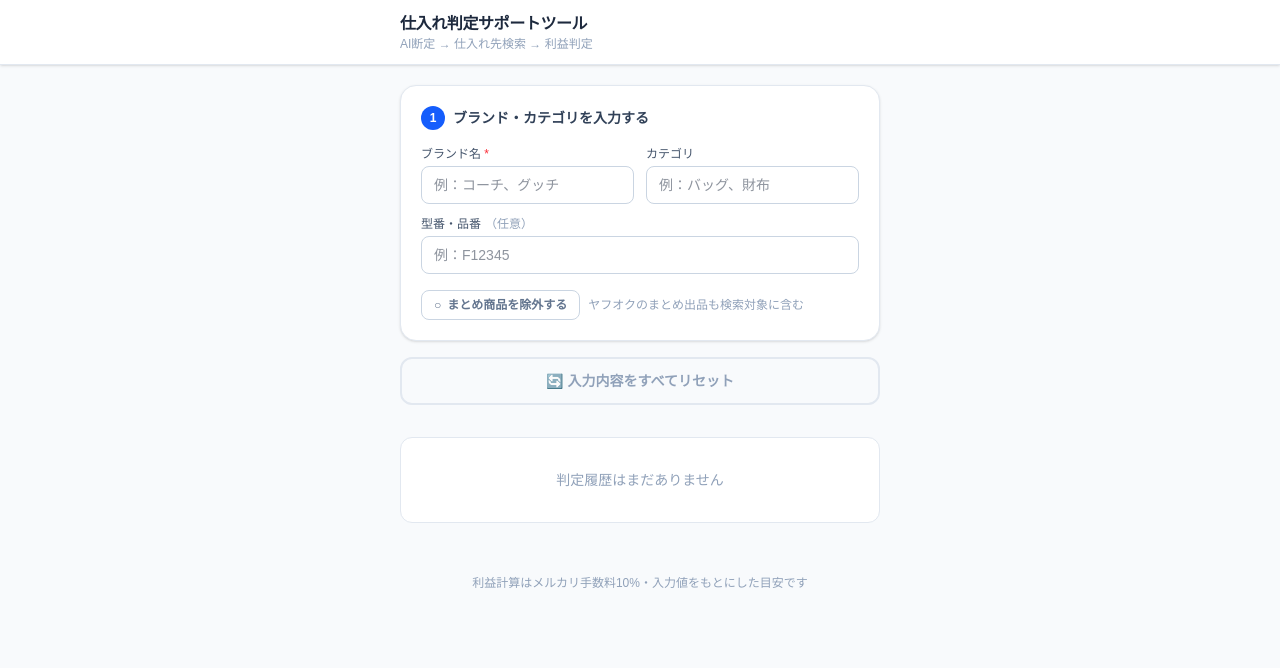
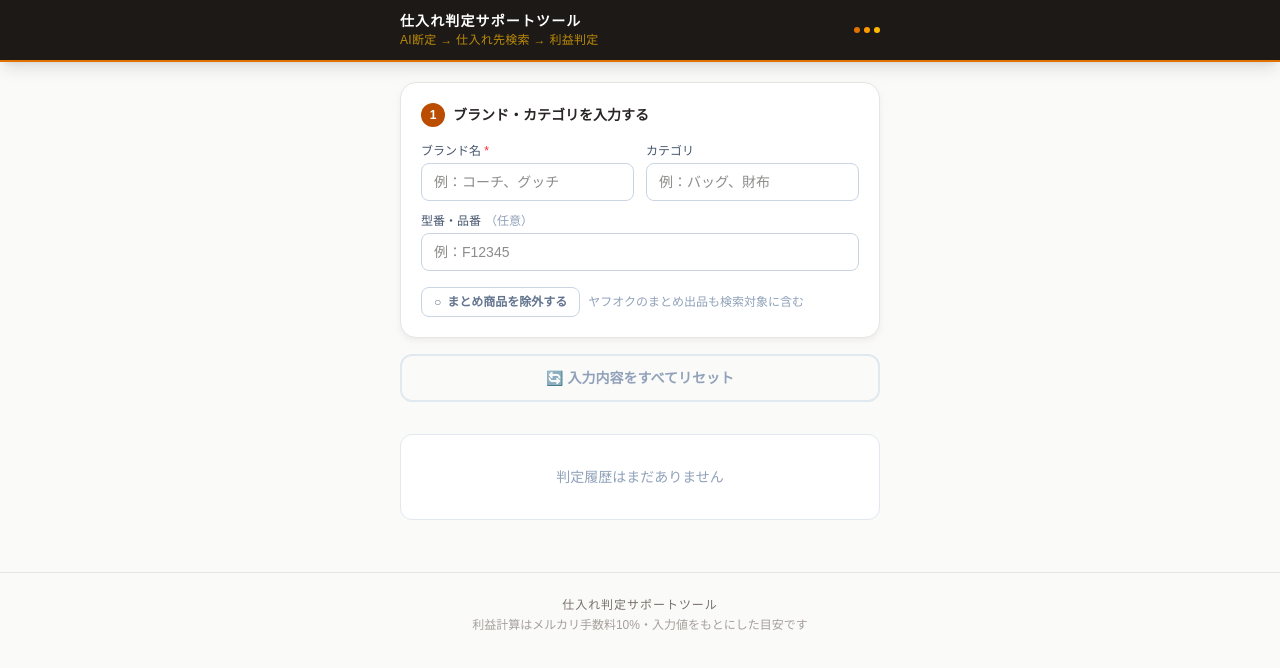
Before and after one commit to syosi1192-wq/shiire-hantei, a Next.js app: page / in a window 1280 px wide. Shown: the top 668 px of the page. Built offline with nearby package versions, Linux system fonts and the light colour scheme.

Commit message:
design: 高級感デザインへ刷新（ダーク×ゴールドテーマ、明朝体ヘッダー）

```diff
--- a/app/components/JudgementPhase.tsx
+++ b/app/components/JudgementPhase.tsx
@@ -281,7 +281,7 @@ export default function JudgementPhase({
 
       <button
         onClick={onBack}
-        className="w-full py-3 border border-slate-300 text-slate-600 rounded-xl font-semibold text-sm hover:bg-slate-100 transition-colors"
+        className="w-full py-3 border-2 border-stone-300 text-stone-600 rounded-xl font-semibold text-sm hover:bg-stone-100 hover:border-stone-400 transition-colors tracking-wide"
       >
         ← 別の商品を探す
       </button>
--- a/app/components/ResearchPhase.tsx
+++ b/app/components/ResearchPhase.tsx
@@ -418,12 +418,12 @@ export default function ResearchPhase({ onJudge }: Props) {
   return (
     <div className="space-y-4">
       {/* ── 検索フォーム ── */}
-      <div className="bg-white border border-slate-200 rounded-2xl p-5 shadow-sm space-y-4">
+      <div className="bg-white border border-stone-200 rounded-2xl p-5 shadow-md shadow-stone-200/50 space-y-4">
 
         {/* Step 1 */}
         <div className="flex items-center gap-2">
-          <span className="w-6 h-6 bg-blue-600 text-white rounded-full text-xs flex items-center justify-center font-bold flex-shrink-0">1</span>
-          <h2 className="text-sm font-bold text-slate-700">ブランド・カテゴリを入力する</h2>
+          <span className="w-6 h-6 bg-amber-700 text-white rounded-full text-xs flex items-center justify-center font-bold flex-shrink-0">1</span>
+          <h2 className="text-sm font-bold text-stone-800">ブランド・カテゴリを入力する</h2>
         </div>
         <div className="grid grid-cols-2 gap-3">
           <div>
@@ -435,7 +435,7 @@ export default function ResearchPhase({ onJudge }: Props) {
               value={brand}
               onChange={(e) => setBrand(e.target.value)}
               placeholder="例：コーチ、グッチ"
-              className="w-full px-3 py-2 border border-slate-300 rounded-lg text-sm focus:outline-none focus:ring-2 focus:ring-blue-400 bg-white"
+              className="w-full px-3 py-2 border border-slate-300 rounded-lg text-sm focus:outline-none focus:ring-2 focus:ring-amber-400 bg-white"
             />
           </div>
           <div>
@@ -445,7 +445,7 @@ export default function ResearchPhase({ onJudge }: Props) {
               value={category}
               onChange={(e) => setCategory(e.target.value)}
               placeholder="例：バッグ、財布"
-              className="w-full px-3 py-2 border border-slate-300 rounded-lg text-sm focus:outline-none focus:ring-2 focus:ring-blue-400 bg-white"
+              className="w-full px-3 py-2 border border-slate-300 rounded-lg text-sm focus:outline-none focus:ring-2 focus:ring-amber-400 bg-white"
             />
           </div>
           <div className="col-span-2">
@@ -458,7 +458,7 @@ export default function ResearchPhase({ onJudge }: Props) {
               value={modelNumber}
               onChange={(e) => setModelNumber(e.target.value)}
               placeholder="例：F12345"
-              className="w-full px-3 py-2 border border-slate-300 rounded-lg text-sm focus:outline-none focus:ring-2 focus:ring-blue-400 bg-white"
+              className="w-full px-3 py-2 border border-slate-300 rounded-lg text-sm focus:outline-none focus:ring-2 focus:ring-amber-400 bg-white"
             />
           </div>
         </div>
@@ -490,8 +490,8 @@ export default function ResearchPhase({ onJudge }: Props) {
 
             {/* Step 2 */}
             <div className="flex items-center gap-2">
-              <span className="w-6 h-6 bg-red-500 text-white rounded-full text-xs flex items-center justify-center font-bold flex-shrink-0">2</span>
-              <h2 className="text-sm font-bold text-slate-700">メルカリで相場を確認する</h2>
+              <span className="w-6 h-6 bg-stone-800 text-white rounded-full text-xs flex items-center justify-center font-bold flex-shrink-0">2</span>
+              <h2 className="text-sm font-bold text-stone-800">メルカリで相場を確認する</h2>
             </div>
             {/* 商品状態フィルター（メルカリ） */}
             <div>
@@ -527,7 +527,7 @@ export default function ResearchPhase({ onJudge }: Props) {
               href={mercariUrl}
               target="_blank"
               rel="noopener noreferrer"
-              className="flex items-center justify-center gap-2 w-full py-2.5 bg-red-500 hover:bg-red-600 text-white rounded-xl font-semibold text-sm transition-colors"
+              className="flex items-center justify-center gap-2 w-full py-2.5 bg-rose-800 hover:bg-rose-900 text-white rounded-xl font-semibold text-sm transition-colors tracking-wide"
             >
               メルカリで「{baseKeyword}」の取引実績を確認 →
             </a>
@@ -628,12 +628,12 @@ export default function ResearchPhase({ onJudge }: Props) {
                         </ol>
                         <p className="text-indigo-600">※ 価格は任意です。商品名だけでも分析できます</p>
                       </div>
-                      {/* AIが3件自動ピックアップ */}
+                      {/* AIが8件自動ピックアップ */}
                       <button
                         type="button"
                         onClick={handleMercariSuggest}
                         disabled={mercariSuggestLoading}
-                        className="w-full py-2.5 bg-violet-600 hover:bg-violet-700 disabled:bg-slate-200 disabled:text-slate-400 text-white rounded-xl font-bold text-sm transition-colors flex items-center justify-center gap-2"
+                        className="w-full py-2.5 bg-amber-700 hover:bg-amber-800 disabled:bg-stone-200 disabled:text-stone-400 text-white rounded-xl font-bold text-sm transition-colors flex items-center justify-center gap-2"
                       >
                         {mercariSuggestLoading ? (
                           <>
@@ -690,7 +690,7 @@ export default function ResearchPhase({ onJudge }: Props) {
                   <button
                     onClick={handleMercariAnalyze}
                     disabled={!canAnalyze || mercariAnalysisLoading}
-                    className="w-full py-2.5 bg-indigo-600 hover:bg-indigo-700 disabled:bg-slate-200 disabled:text-slate-400 text-white rounded-xl font-bold text-sm transition-colors flex items-center justify-center gap-2"
+                    className="w-full py-2.5 bg-stone-800 hover:bg-stone-900 disabled:bg-stone-200 disabled:text-stone-400 text-white rounded-xl font-bold text-sm transition-colors flex items-center justify-center gap-2"
                   >
                     {mercariAnalysisLoading ? (
                       <>
@@ -773,8 +773,8 @@ export default function ResearchPhase({ onJudge }: Props) {
 
             {/* Step 3 */}
             <div className="flex items-center gap-2">
-              <span className="w-6 h-6 bg-blue-600 text-white rounded-full text-xs flex items-center justify-center font-bold flex-shrink-0">3</span>
-              <h2 className="text-sm font-bold text-slate-700">メルカリで確認した価格帯を入力</h2>
+              <span className="w-6 h-6 bg-amber-700 text-white rounded-full text-xs flex items-center justify-center font-bold flex-shrink-0">3</span>
+              <h2 className="text-sm font-bold text-stone-800">メルカリで確認した価格帯を入力</h2>
             </div>
             <div className="flex items-center gap-2">
               <div className="relative flex-1">
@@ -784,7 +784,7 @@ export default function ResearchPhase({ onJudge }: Props) {
                   onChange={(e) => setPriceMin(Number(e.target.value))}
                   placeholder="最小"
                   min={0}
-                  className="w-full pl-3 pr-7 py-2 border border-slate-300 rounded-lg text-sm focus:outline-none focus:ring-2 focus:ring-blue-400 bg-white"
+                  className="w-full pl-3 pr-7 py-2 border border-slate-300 rounded-lg text-sm focus:outline-none focus:ring-2 focus:ring-amber-400 bg-white"
                 />
                 <span className="absolute right-2 top-1/2 -translate-y-1/2 text-slate-400 text-xs">円</span>
               </div>
@@ -796,7 +796,7 @@ export default function ResearchPhase({ onJudge }: Props) {
                   onChange={(e) => setPriceMax(Number(e.target.value))}
                   placeholder="最大"
                   min={0}
-                  className="w-full pl-3 pr-7 py-2 border border-slate-300 rounded-lg text-sm focus:outline-none focus:ring-2 focus:ring-blue-400 bg-white"
+                  className="w-full pl-3 pr-7 py-2 border border-slate-300 rounded-lg text-sm focus:outline-none focus:ring-2 focus:ring-amber-400 bg-white"
                 />
                 <span className="absolute right-2 top-1/2 -translate-y-1/2 text-slate-400 text-xs">円</span>
               </div>
@@ -822,7 +822,7 @@ export default function ResearchPhase({ onJudge }: Props) {
                   onChange={(e) => setTargetMarginRate(Number(e.target.value))}
                   min={0}
                   max={100}
-                  className="w-full pl-3 pr-7 py-2 border border-slate-300 rounded-lg text-sm focus:outline-none focus:ring-2 focus:ring-blue-400 bg-white"
+                  className="w-full pl-3 pr-7 py-2 border border-slate-300 rounded-lg text-sm focus:outline-none focus:ring-2 focus:ring-amber-400 bg-white"
                 />
                 <span className="absolute right-2 top-1/2 -translate-y-1/2 text-slate-400 text-xs">%</span>
               </div>
@@ -832,8 +832,8 @@ export default function ResearchPhase({ onJudge }: Props) {
 
             {/* Step 4 */}
             <div className="flex items-center gap-2">
-              <span className="w-6 h-6 bg-purple-600 text-white rounded-full text-xs flex items-center justify-center font-bold flex-shrink-0">4</span>
-              <h2 className="text-sm font-bold text-slate-700">AIが仕入れる商品を断定する</h2>
+              <span className="w-6 h-6 bg-stone-900 text-white rounded-full text-xs flex items-center justify-center font-bold flex-shrink-0">4</span>
+              <h2 className="text-sm font-bold text-stone-800">AIが仕入れる商品を断定する</h2>
             </div>
 
             {/* 仕入れ上限額の表示 */}
@@ -876,7 +876,7 @@ export default function ResearchPhase({ onJudge }: Props) {
             <button
               onClick={handleAiRecommend}
               disabled={recLoading}
-              className="w-full py-3 bg-purple-600 hover:bg-purple-700 disabled:bg-purple-300 text-white rounded-xl font-bold text-sm transition-colors flex items-center justify-center gap-2"
+              className="w-full py-3 bg-stone-900 hover:bg-stone-800 disabled:bg-stone-300 text-white rounded-xl font-bold text-sm transition-colors flex items-center justify-center gap-2 tracking-wide"
             >
               {recLoading ? (
                 <>
@@ -1168,8 +1168,8 @@ export default function ResearchPhase({ onJudge }: Props) {
                         disabled={!hasPriceRange}
                         className={`w-full py-2.5 text-xs font-bold rounded-lg transition-colors ${
                           hasPriceRange
-                            ? "bg-emerald-600 hover:bg-emerald-700 text-white"
-                            : "bg-slate-100 text-slate-400 cursor-not-allowed"
+                            ? "bg-amber-700 hover:bg-amber-800 text-white"
+                            : "bg-stone-100 text-stone-400 cursor-not-allowed"
                         }`}
                       >
                         {hasPriceRange
@@ -1194,7 +1194,7 @@ export default function ResearchPhase({ onJudge }: Props) {
                       onChange={(e) => setManualPrice(e.target.value)}
                       placeholder="仕入れ予定価格"
                       min={0}
-                      className="w-full pl-3 pr-7 py-2 border border-slate-300 rounded-lg text-sm focus:outline-none focus:ring-2 focus:ring-blue-400 bg-white"
+                      className="w-full pl-3 pr-7 py-2 border border-slate-300 rounded-lg text-sm focus:outline-none focus:ring-2 focus:ring-amber-400 bg-white"
                     />
                     <span className="absolute right-2 top-1/2 -translate-y-1/2 text-slate-400 text-xs">円</span>
                   </div>
@@ -1204,7 +1204,7 @@ export default function ResearchPhase({ onJudge }: Props) {
                       handleJudge(Number(manualPrice), activeSearchKeyword, "");
                     }}
                     disabled={!manualPrice || !hasPriceRange}
-                    className="px-4 py-2 bg-blue-600 text-white text-xs font-bold rounded-lg hover:bg-blue-700 disabled:bg-slate-200 disabled:text-slate-400 disabled:cursor-not-allowed transition-colors"
+                    className="px-4 py-2 bg-stone-900 text-white text-xs font-bold rounded-lg hover:bg-stone-700 disabled:bg-stone-200 disabled:text-stone-400 disabled:cursor-not-allowed transition-colors"
                   >
                     判定
                   </button>
@@ -1222,7 +1222,7 @@ export default function ResearchPhase({ onJudge }: Props) {
       {canSearch && recommendations.length === 0 && !activeSearchKeyword && !recLoading && (
         <button
           onClick={() => searchYahoo(baseKeyword)}
-          className="w-full py-3 bg-emerald-600 hover:bg-emerald-700 text-white rounded-xl font-bold text-sm transition-colors"
+          className="w-full py-3 bg-amber-700 hover:bg-amber-800 text-white rounded-xl font-bold text-sm transition-colors tracking-wide"
         >
           🔍 「{baseKeyword}」をヤフオクで今すぐ探す
         </button>
--- a/app/globals.css
+++ b/app/globals.css
@@ -3,3 +3,9 @@
 body {
   font-family: "Hiragino Kaku Gothic ProN", "Hiragino Sans", Meiryo, sans-serif;
 }
+
+/* 高級感のある明朝体（見出し用） */
+.font-mincho {
+  font-family: "Hiragino Mincho ProN", "Yu Mincho", "YuMincho", "MS Mincho", serif;
+  letter-spacing: 0.08em;
+}
--- a/app/layout.tsx
+++ b/app/layout.tsx
@@ -13,7 +13,7 @@ export default function RootLayout({
 }) {
   return (
     <html lang="ja">
-      <body className="bg-slate-50 text-slate-800 min-h-screen">{children}</body>
+      <body className="bg-stone-50 text-stone-900 min-h-screen">{children}</body>
     </html>
   );
 }
--- a/app/page.tsx
+++ b/app/page.tsx
@@ -43,29 +43,36 @@ export default function Home() {
   };
 
   return (
-    <div className="min-h-screen bg-slate-50">
-      <header className="bg-white border-b border-slate-200 shadow-sm sticky top-0 z-10">
+    <div className="min-h-screen bg-stone-50">
+      {/* ── ヘッダー：ダーク×ゴールドアクセント ── */}
+      <header className="bg-stone-900 border-b-2 border-amber-600 shadow-lg sticky top-0 z-10">
         <div className="max-w-lg mx-auto px-4 py-3 flex items-center gap-3">
           {phase === "judgement" && (
             <button
               onClick={handleBack}
-              className="flex items-center gap-1 text-blue-600 hover:text-blue-800 transition-colors flex-shrink-0 py-1 pr-2"
+              className="flex items-center gap-1 text-amber-400 hover:text-amber-300 transition-colors flex-shrink-0 py-1 pr-3 border-r border-stone-700"
             >
-              <svg className="w-5 h-5" fill="none" stroke="currentColor" viewBox="0 0 24 24">
+              <svg className="w-4 h-4" fill="none" stroke="currentColor" viewBox="0 0 24 24">
                 <path strokeLinecap="round" strokeLinejoin="round" strokeWidth={2} d="M15 19l-7-7 7-7" />
               </svg>
               <span className="text-sm font-semibold">戻る</span>
             </button>
           )}
-          <div>
-            <h1 className="text-base font-bold text-slate-800 tracking-tight">
+          <div className="flex-1">
+            <h1 className="text-sm font-bold text-white tracking-widest font-mincho">
               仕入れ判定サポートツール
             </h1>
-            <p className="text-xs text-slate-400">
+            <p className="text-xs text-amber-400/70 tracking-wide">
               {phase === "research"
                 ? "AI断定 → 仕入れ先検索 → 利益判定"
                 : "← 戻るで検索画面に戻れます"}
             </p>
+          </div>
+          {/* ゴールドのアクセントドット */}
+          <div className="flex gap-1 flex-shrink-0">
+            <div className="w-1.5 h-1.5 rounded-full bg-amber-600" />
+            <div className="w-1.5 h-1.5 rounded-full bg-amber-500" />
+            <div className="w-1.5 h-1.5 rounded-full bg-amber-400" />
           </div>
         </div>
       </header>
@@ -89,8 +96,9 @@ export default function Home() {
         <HistoryList history={history} onClear={() => saveHistory([])} />
       </main>
 
-      <footer className="mt-8 pb-8 text-center text-xs text-slate-400">
-        <p>利益計算はメルカリ手数料10%・入力値をもとにした目安です</p>
+      <footer className="mt-8 pb-8 text-center text-xs text-stone-400 border-t border-stone-200 pt-6">
+        <p className="font-mincho tracking-widest text-stone-500">仕入れ判定サポートツール</p>
+        <p className="mt-1">利益計算はメルカリ手数料10%・入力値をもとにした目安です</p>
       </footer>
     </div>
   );
```
Also changed, not shown: app/components/ProductRecommendations.tsx (+32 -32 lines).
